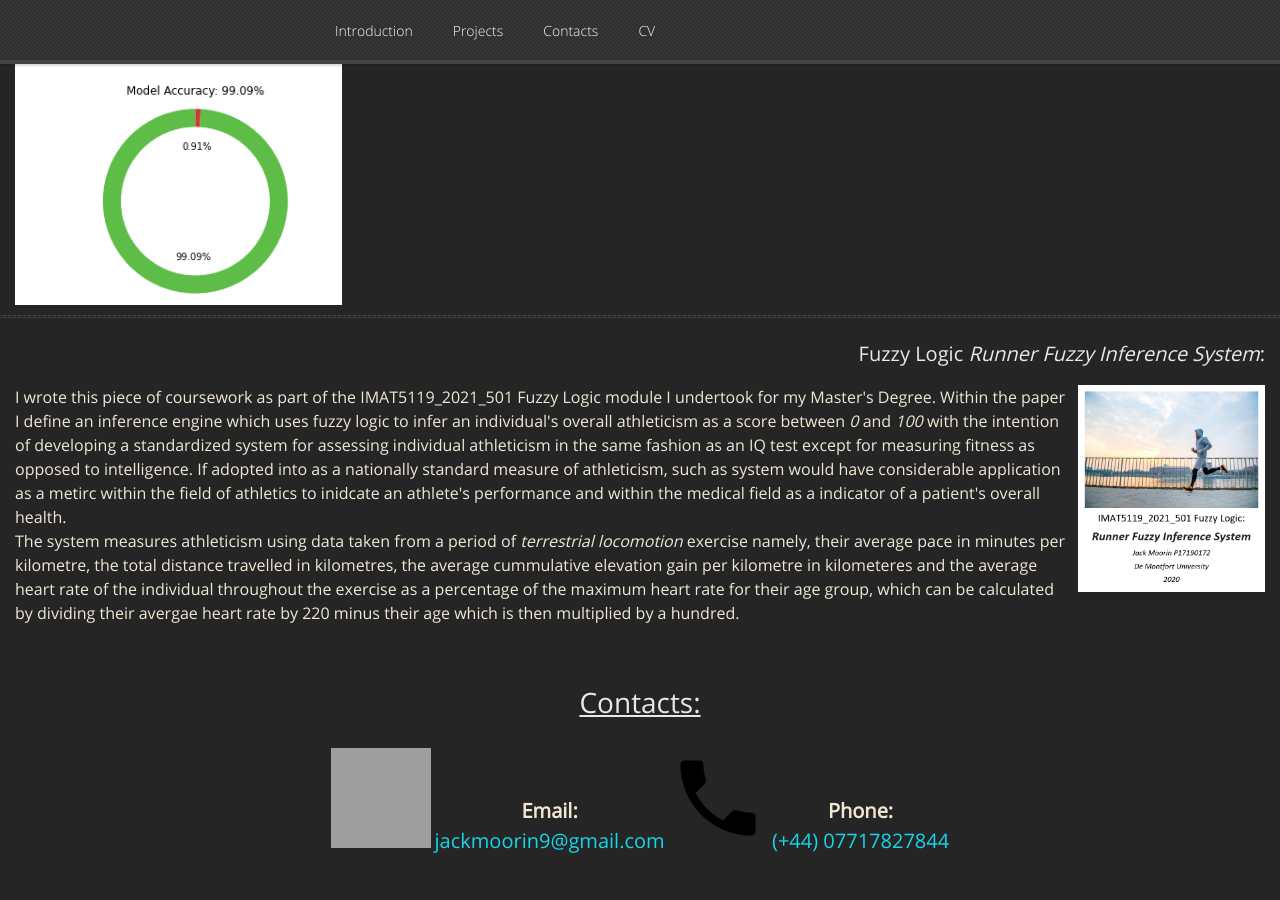
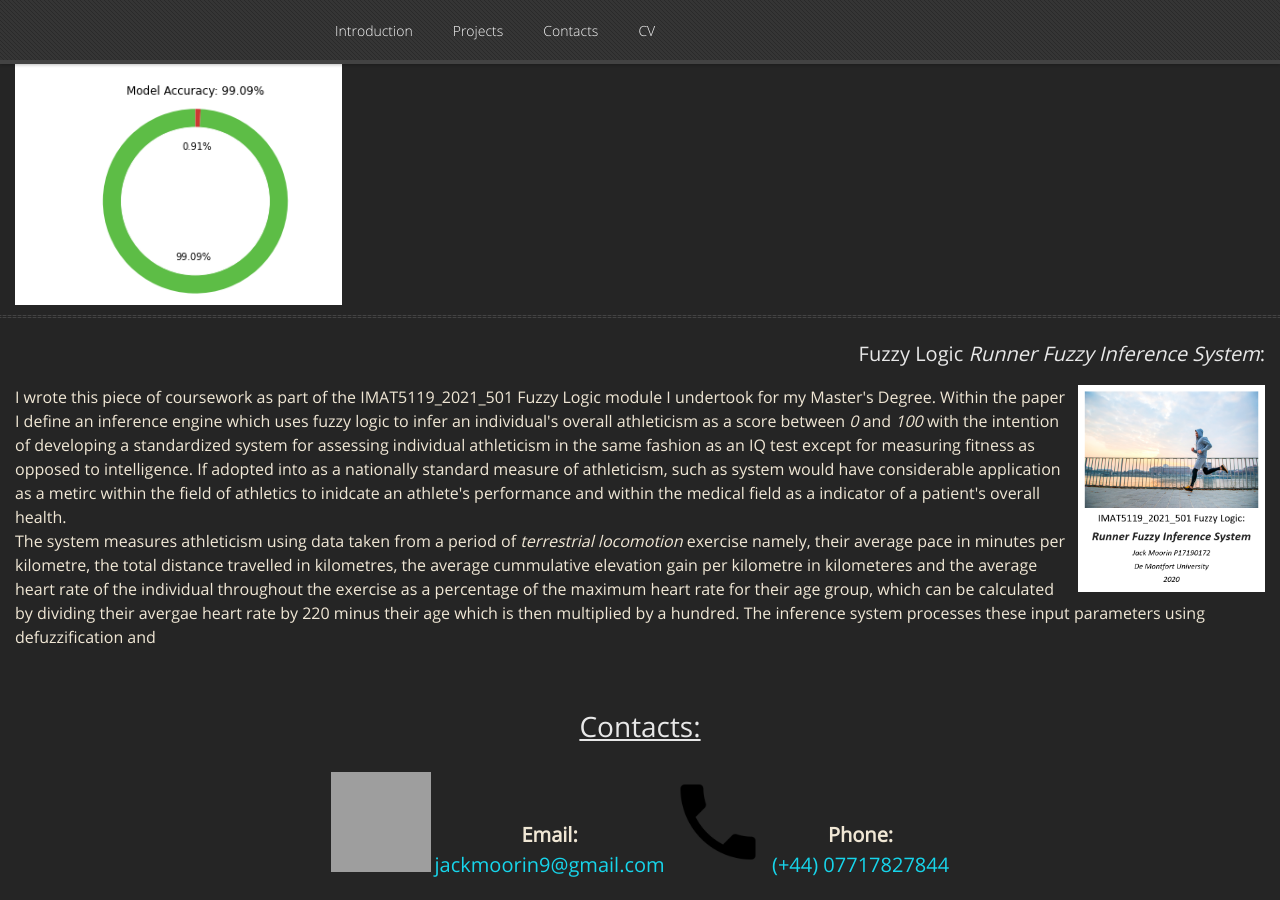
Before and after one commit to GamesProgrammingGrad2021/GamesProgrammingGrad2021.github.io, a Jekyll site: the page built from index.md, in a window 1280 px wide and 900 px high, scrolled down 1889 px. Built offline with Jekyll 4.4.1, drawn with Linux system fonts in a browser that asks for light colours; nearby versions of some CDN libraries; our own code applies the rules of GitHub Pages for plain Markdown files; before the commit the page ends 2765 px from its top, so only the background shows below that; grey boxes are pictures that could not be loaded.

Commit message:
Update default.html

```diff
--- a/_layouts/default.html
+++ b/_layouts/default.html
@@ -173,7 +173,7 @@
 				in minutes per kilometre, the total distance travelled in kilometres, the average cummulative elevation gain per kilometre in
 				kilometeres and the average heart rate of the individual throughout the exercise as a percentage of the maximum heart rate for
 				their age group, which can be calculated by dividing their avergae heart rate by 220 minus their age which is then multiplied by
-				a hundred.
+				a hundred. The inference system processes these input parameters using defuzzification and
 				</div>
 			</div>
 		</div>
```
